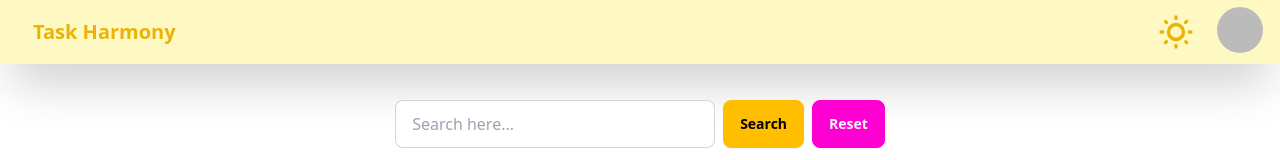
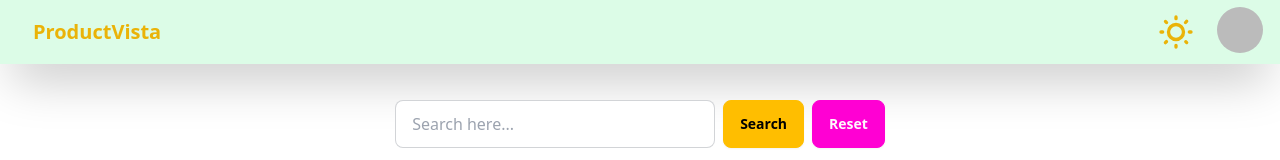
Before and after one commit to Anik200338/Task-Project, a React (Vite) app: page / in a window 1280 px wide. Shown: the top 160 px of the page. Built offline with nearby package versions, Linux system fonts and the light colour scheme; no server answers; sample sign-in values are in the browser's storage.

Commit message:
name change

```diff
--- a/src/Component/Footer/Footer.jsx
+++ b/src/Component/Footer/Footer.jsx
@@ -6,7 +6,7 @@ const Footer = () => {
       <aside>
         <p className="font-bold text-xl ">
           <br />
-          Hostel Harmony <br />
+          ProductVista <br />
           Providing reliable tech since 2024
         </p>
         <p>Copyright © 2024 - All right reserved</p>
--- a/src/Component/Navbar/Navbar.jsx
+++ b/src/Component/Navbar/Navbar.jsx
@@ -20,7 +20,7 @@ const Navbar = () => {
 
   return (
     <div>
-      <div className="navbar h-2 shadow-2xl px-4  bg-yellow-100  ">
+      <div className="navbar h-2 shadow-2xl px-4  bg-green-100  ">
         <div className="navbar-start">
           <div className="dropdown">
             <div tabIndex={0} role="button" className="btn btn-ghost lg:hidden">
@@ -61,7 +61,7 @@ const Navbar = () => {
             className="btn btn-ghost text-lg lg:text-xl  font-extrabold text-yellow-500"
           >
             {' '}
-            Task Harmony
+            ProductVista
           </Link>
         </div>
         <div className="navbar-center hidden lg:flex">
@@ -119,14 +119,8 @@ const Navbar = () => {
                     tabIndex={0}
                     className="menu menu-sm dropdown-content mt-3 z-[1] p-2 shadow bg-base-100 rounded-box w-60"
                   >
-                    <li>{user?.displayName || 'user name not found'}</li>
-                    <li>
-                      <button
-                        onClick={logout}
-                        className="btn btn-sm  btn-ghost text-lg font-semibold"
-                      >
-                        Logout
-                      </button>
+                    <li className="font-bold">
+                      {user?.displayName || 'user name not found'}
                     </li>
                     <li>
                       <button
@@ -135,7 +129,15 @@ const Navbar = () => {
                           document.getElementById('my_modal_5').showModal()
                         }
                       >
-                        open modal
+                        Add Product
+                      </button>
+                    </li>
+                    <li>
+                      <button
+                        onClick={logout}
+                        className="btn btn-sm  btn-ghost text-lg font-semibold"
+                      >
+                        Logout
                       </button>
                     </li>
                   </ul>
```
